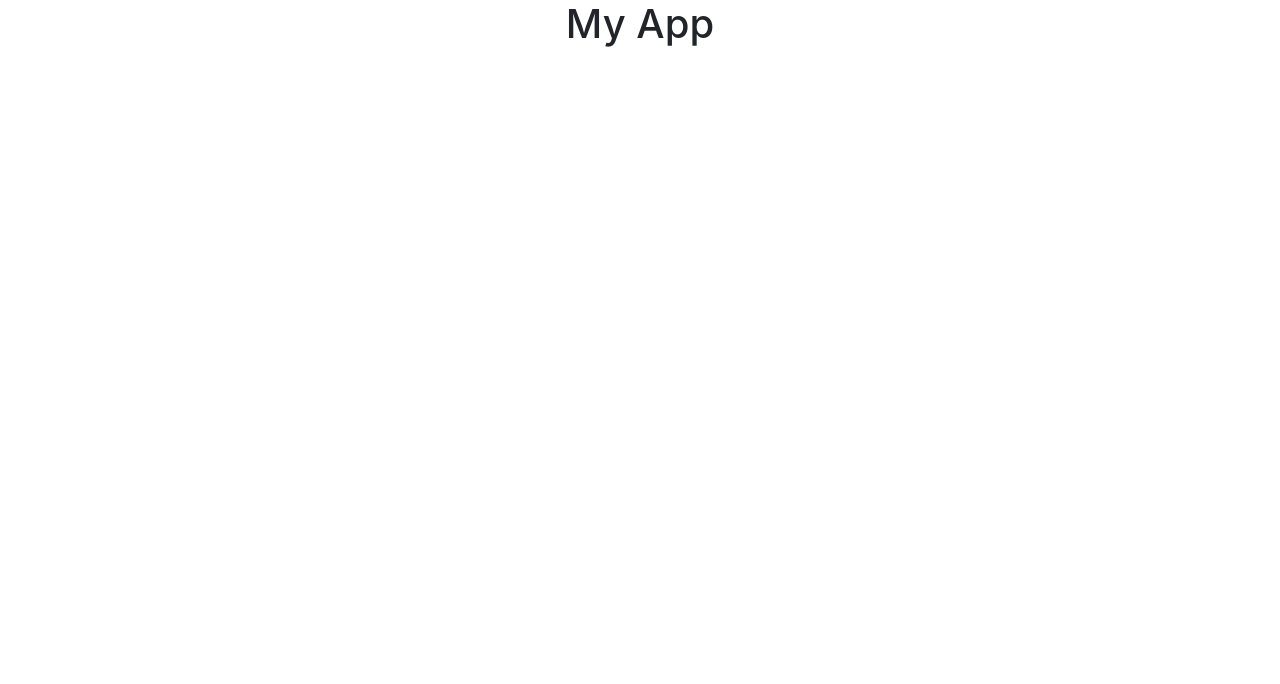
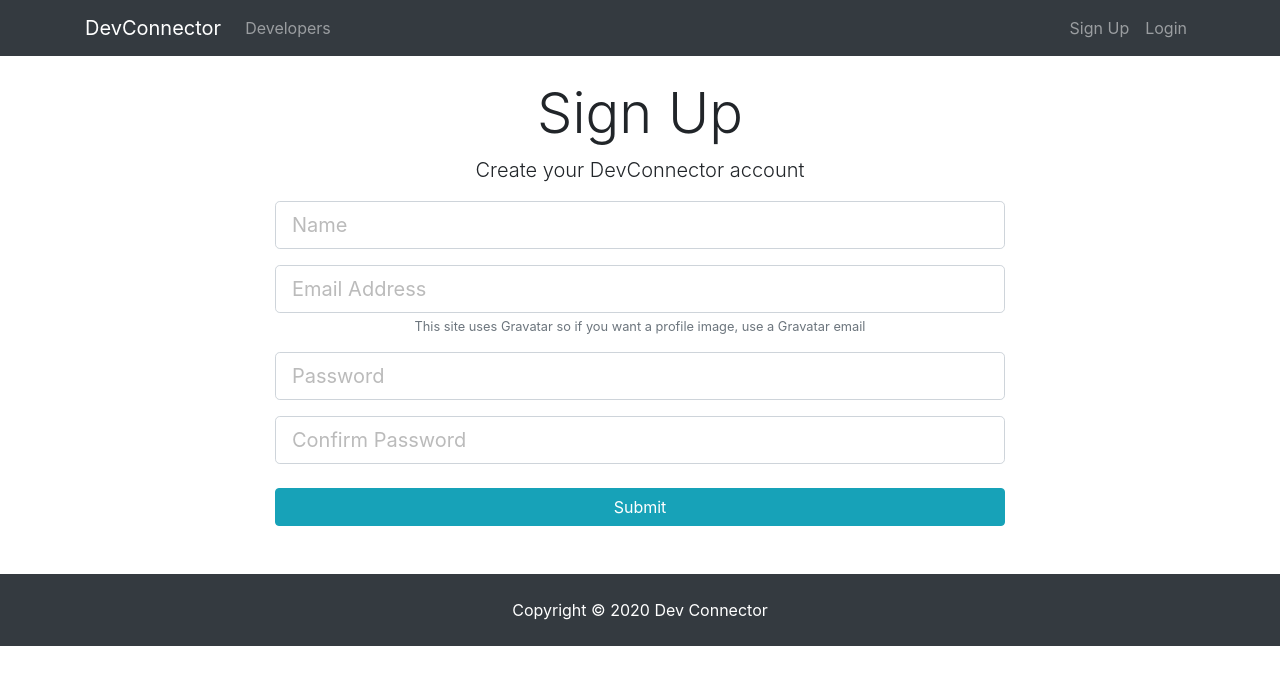
Before and after one commit to web-developement-2020/Connexion, a React (Create React App) app in the folder client/: page /register in a window 1280 px wide. Shown: the top 684 px of the page. Built offline with nearby package versions, Linux system fonts and the light colour scheme.

Commit message:
added components and setState

```diff
--- a/client/package.json
+++ b/client/package.json
@@ -8,6 +8,7 @@
     "@testing-library/user-event": "^7.2.1",
     "react": "^16.13.1",
     "react-dom": "^16.13.1",
+    "react-router-dom": "^5.2.0",
     "react-scripts": "3.4.3"
   },
   "scripts": {
@@ -31,5 +32,5 @@
       "last 1 safari version"
     ]
   },
-  "proxy":"http://localhost:7200"
+  "proxy": "http://localhost:7200"
 }
--- a/client/src/App.js
+++ b/client/src/App.js
@@ -1,11 +1,25 @@
 import React from 'react';
+import { BrowserRouter as Router, Route } from 'react-router-dom';
 import './App.css';
+import Navbar from './components/layout/Navbar';
+import Landing from './components/layout/Landing';
+import Footer from './components/layout/Footer';
+import Register from './components/auth/Register';
+import Login from './components/auth/Login';
+
 
 function App() {
   return (
-    <div className='App'>
-    <h1>My App</h1>
-    </div>
+    <Router>
+      <div className='App'>
+        <Navbar />
+        <Route exact path='/' component={Landing} />
+        <Route exact path='/register' component={Register} />
+        <Route exact path='/login' component={Login} />
+
+        <Footer />
+      </div>
+    </Router>
   );
 }
 
--- /dev/null
+++ b/client/src/components/auth/Login.js
@@ -0,0 +1,9 @@
+import React, { Component } from 'react';
+
+class Login extends Component {
+  render() {
+    return <div>Login</div>;
+  }
+}
+
+export default Login;
--- /dev/null
+++ b/client/src/components/auth/Register.js
@@ -0,0 +1,84 @@
+import React, { Component } from 'react';
+
+class Register extends Component {
+  constructor() {
+    super();
+
+    //Local state
+    this.state = {
+      name: '',
+      email: '',
+      password: '',
+      password2: '',
+      errors: {},
+    };
+    this.onChange = this.onChange.bind(this);
+  }
+  onChange(e) {
+    this.setState({ [e.target.name]: e.target.value });
+  }
+  render() {
+    return (
+      <div className='register'>
+        <div className='container'>
+          <div className='row'>
+            <div className='col-md-8 m-auto'>
+              <h1 className='display-4 text-center'>Sign Up</h1>
+              <p className='lead text-center'>
+                Create your DevConnector account
+              </p>
+              <form action='create-profile.html'>
+                <div className='form-group'>
+                  <input
+                    type='text'
+                    className='form-control form-control-lg'
+                    placeholder='Name'
+                    name='name'
+                    value={this.state.name}
+                    onChange={this.onChange}
+                  />
+                </div>
+                <div className='form-group'>
+                  <input
+                    type='email'
+                    className='form-control form-control-lg'
+                    placeholder='Email Address'
+                    name='email'
+                    value={this.state.email}
+                    onChange={this.onChange}
+                  />
+                  <small className='form-text text-muted'>
+                    This site uses Gravatar so if you want a profile image, use
+                    a Gravatar email
+                  </small>
+                </div>
+                <div className='form-group'>
+                  <input
+                    type='password'
+                    className='form-control form-control-lg'
+                    placeholder='Password'
+                    name='password'
+                    value={this.state.password}
+                    onChange={this.onChange}
+                  />
+                </div>
+                <div className='form-group'>
+                  <input
+                    type='password'
+                    className='form-control form-control-lg'
+                    placeholder='Confirm Password'
+                    name='password2'
+                    value={this.state.password2}
+                    onChange={this.onChange}
+                  />
+                </div>
+                <input type='submit' className='btn btn-info btn-block mt-4' />
+              </form>
+            </div>
+          </div>
+        </div>
+      </div>
+    );
+  }
+}
+export default Register;
--- a/client/src/components/layout/Footer.js
+++ b/client/src/components/layout/Footer.js
@@ -2,8 +2,8 @@
 
 export default function footer() {
   return (
-    <div>
-      <h3>footer</h3>
-    </div>
-  )
+    <footer className='bg-dark text-white mt-5 p-4 text-center'>
+      Copyright &copy; {new Date().getFullYear()} Dev Connector
+    </footer>
+  );
 }
--- a/client/src/components/layout/Landing.js
+++ b/client/src/components/layout/Landing.js
@@ -1,11 +1,32 @@
-import React, { Component } from 'react'
-
-export default class landing extends Component {
+import React, { Component } from 'react';
+import { Link } from 'react-router-dom';
+class Landing extends Component {
   render() {
     return (
-      <div>
-        <h1>Landing</h1>
+      <div className='landing'>
+        <div className='dark-overlay landing-inner text-light'>
+          <div className='container'>
+            <div className='row'>
+              <div className='col-md-12 text-center'>
+                <h1 className='display-3 mb-4'>Developer Connector</h1>
+                <p className='lead'>
+                  {' '}
+                  Create a developer profile/portfolio, share posts and get help
+                  from other developers
+                </p>
+                <hr />
+                <Link to='/register' className='btn btn-lg btn-info mr-2'>
+                  Sign Up
+                </Link>
+                <Link to='/login' className='btn btn-lg btn-light'>
+                  Login
+                </Link>
+              </div>
+            </div>
+          </div>
+        </div>
       </div>
-    )
+    );
   }
 }
+export default Landing;
--- a/client/src/components/layout/Navbar.js
+++ b/client/src/components/layout/Navbar.js
@@ -1,9 +1,49 @@
-import React from 'react'
+import React, { Component } from 'react';
+import {Link} from 'react-router-dom';
+class Navbar extends Component {
+  render() {
+    return (
+      <nav className='navbar navbar-expand-sm navbar-dark bg-dark mb-4'>
+        <div className='container'>
+          <Link className='navbar-brand' to='/'>
+            DevConnector
+          </Link>
+          <button
+            className='navbar-toggler'
+            type='button'
+            data-toggle='collapse'
+            data-target='#mobile-nav'
+          >
+            <span className='navbar-toggler-icon'></span>
+          </button>
 
-export default function header() {
-  return (
-    <div>
-      <h3>Navbar</h3>
-    </div>
-  )
+          <div className='collapse navbar-collapse' id='mobile-nav'>
+            <ul className='navbar-nav mr-auto'>
+              <li className='nav-item'>
+                <Link className='nav-link' to='/profiles'>
+                  {' '}
+                  Developers
+                </Link>
+              </li>
+            </ul>
+
+            <ul className='navbar-nav ml-auto'>
+              <li className='nav-item'>
+                <Link className='nav-link' to='/register'>
+                  Sign Up
+                </Link>
+              </li>
+              <li className='nav-item'>
+                <Link className='nav-link' to='/login'>
+                  Login
+                </Link>
+              </li>
+            </ul>
+          </div>
+        </div>
+      </nav>
+    );
+  }
 }
+
+export default Navbar;
```
